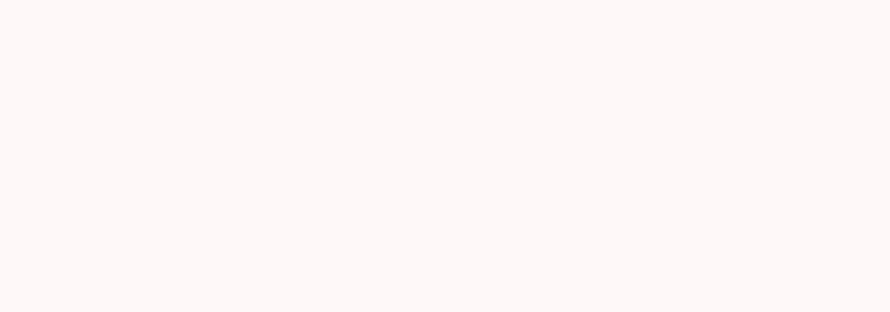
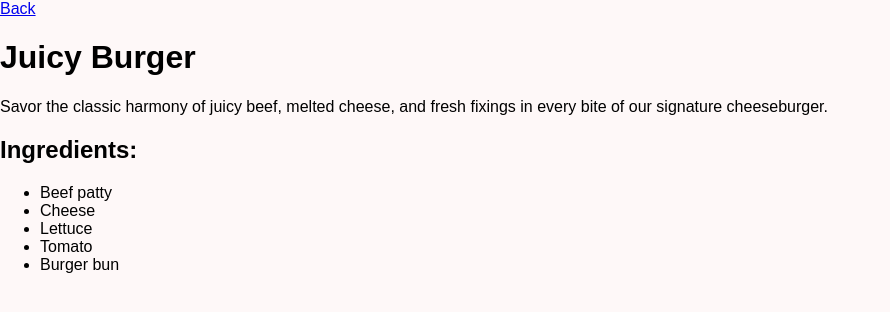
Before and after one commit to campbell-15/ReactRecipeBook, a React (Create React App) app: page /recipe/1 in a window 1280 px wide. Before the commit this address had no page. Shown: the top 312 px of the page, without its empty margins (0-890 px from the left). Built offline with nearby package versions, Linux system fonts and the light colour scheme; a small style sheet from the web is missing.

Commit message:
added component

```diff
--- a/src/App.jsx
+++ b/src/App.jsx
@@ -1,6 +1,7 @@
 import './App.css';
 import Home from './Components/Home/Home';
 import Recipes from './Components/Recipes/Recipe';
+import RecipeDetails from './Components/RecipeDetails/RecipeDetails';
 import { BrowserRouter, Routes, Route } from "react-router-dom";
 
 function App() {
@@ -9,6 +10,7 @@ function App() {
       <Routes>
         <Route path="/" element={<Home />} />
         <Route path="/search/:query" element={<Recipes />} />
+        <Route path="/recipe/:id" element={<RecipeDetails />} />
       </Routes>
     </BrowserRouter>
   );
--- a/src/Components/RecipeDetails/RecipeDetails.js
+++ b/src/Components/RecipeDetails/RecipeDetails.js
@@ -0,0 +1,87 @@
+import React, { useState } from "react";
+import { Link } from "react-router-dom";
+import { useParams } from "react-router-dom";
+
+function RecipeDetails() {
+    // Access the id parameter from the URL
+    const { id } = useParams();
+
+    // Sample recipe data (replace this with your actual recipe data)
+    const [recipes] = useState([
+        {
+            id: 1,
+            title: "Juicy Burger",
+            description: "Savor the classic harmony of juicy beef, melted cheese, and fresh fixings in every bite of our signature cheeseburger.",
+            ingredients: ["Beef patty", "Cheese", "Lettuce", "Tomato", "Burger bun"],
+            tagLine: ["Juicest Cheese Burger you will ever taste"],
+            imageURL: "https://www.recipetineats.com/wp-content/uploads/2022/08/Stack-of-cheeseburgers.jpg"
+        },
+        {
+            id: 2,
+            title: "Pepperoni Pizza",
+            description: "Deliciously savory pepperoni pizza with a perfect blend of gooey cheese and zesty tomato sauce, topped with generous slices of spicy pepperoni.",
+            ingredients: ["Pizza dough", "Tomato sauce", "Mozzarella cheese", "Pepperoni slices"],
+            tagLine: ["Exactly what you need on a Thursday night"],
+            imageURL: "https://recipes.net/wp-content/uploads/2023/05/papa-johns-pepperoni-pizza-recipe_73a08afc185dba371d10414961f2cb0c.jpeg"
+        },
+        {
+            id: 3,
+            title: "Chocolate Cake",
+            description: "Indulge in decadence with our rich and moist chocolate cake, a timeless treat for any occasion.",
+            ingredients: ["Flour", "Sugar", "Cocoa powder", "Eggs", "Butter", "Milk"],
+            tagLine: ["Fancy a sweet treat?"],
+            imageURL: "https://www.halfbakedharvest.com/wp-content/uploads/2018/08/Better-Together-Chocolate-Vanilla-Birthday-Cake-1.jpg"
+        },
+        {
+            id: 4,
+            title: "T-Bone Steak",
+            description: "T-Bone steak: Juicy, flavorful beef cut showcasing both tenderloin and strip loin.",
+            ingredients: ["T-Bone steak", "Salt", "Pepper", "Olive oil"],
+            tagLine: ["Yummiest T-Bone Steak in South Africa"],
+            imageURL: "https://images.immediate.co.uk/production/volatile/sites/2/2018/10/Pan-Fried-T-Bone-Steak-284bfa5.jpg"
+        },
+        {
+            id: 5,
+            title: "Lasagna",
+            description: "Savory layers of pasta, rich tomato sauce, creamy cheese, and seasoned ground meat come together in this classic Italian comfort dish.",
+            ingredients: ["lasagna noodles", "ground beef", "tomato sauce", "ricotta cheese", "mozzarella cheese"],
+            tagLine: ["Quick and easy meal for the family"],
+            imageURL: "https://assets.epicurious.com/photos/6508a14155b19af4200459c7/4:6/w_1932,h_2898,c_limit/Sausage-Cheese-Basil-Lasanga_RECIPE.jpg"
+        },
+        {
+            id: 6,
+            title: "Pepper & Steak Pie",
+            description: "Indulge in a savory delight with our Pepper & Steak Pie – A harmonious blend of tender steak and flavorful peppers baked to perfection in a flaky crust.",
+            ingredients: ["steak", "bell peppers", "onion", "flour", "beef broth", "puff pastry"],
+            tagLine: ["Try something new! You won't regret it..."],
+            imageURL: "https://encrypted-tbn0.gstatic.com/images?q=tbn:ANd9GcQIuCXkwS6WKizF3JRIPyJ3wkKG_VTNj9tHeenCLp7hlg&s"
+        }
+    ]);
+
+    // Find the recipe with the matching id
+    const recipe = recipes.find(recipe => recipe.id === parseInt(id));
+
+    if (!recipe) {
+        return <div>No recipe found for id: {id}</div>;
+    }
+
+    return (
+        <div>
+            <div className="button-container">
+                <Link to="/" className="button">Back</Link>
+            </div>
+            <div>
+                <h1>{recipe.title}</h1>
+                <p>{recipe.description}</p>
+                <h2>Ingredients:</h2>
+                <ul>
+                    {recipe.ingredients.map((ingredient, index) => (
+                        <li key={index}>{ingredient}</li>
+                    ))}
+                </ul>
+            </div>
+        </div>
+    );
+}
+
+export default RecipeDetails;
--- a/src/Components/Recipes/Recipe.js
+++ b/src/Components/Recipes/Recipe.js
@@ -3,6 +3,7 @@ import React, { useState } from "react";
 import './Recipe.css';
 import { FontAwesomeIcon } from '@fortawesome/react-fontawesome';
 import { faSearch } from '@fortawesome/free-solid-svg-icons';
+// import { Link } from 'react-router-dom';
 
 
 const Recipe = () => {
@@ -58,6 +59,11 @@ const Recipe = () => {
         }
     ]);
 
+    const handleRecipeDetails = (recipeId) => {
+        // Navigate to the RecipeDetails page for the specific recipe
+        window.location.href = `/recipe/${recipeId}`;
+    };
+
     const [searchQuery, setSearchQuery] = useState("");
 
     // Function to handle search query change
@@ -102,7 +108,7 @@ const Recipe = () => {
                                 <div className="card__header-text">
                                     <h3 className="card__title">{recipe.title}</h3>
                                     <span className="card__tagline">{recipe.tagLine}</span>
-                                    <button type="text" className="ingredients">Ingredients</button>
+                                    <button type="button" className="ingredients" onClick={() => handleRecipeDetails(recipe.id)}>Ingredients</button>
                                 </div>
                             </div>
                             <p className="card__description">{recipe.description}</p>
```
